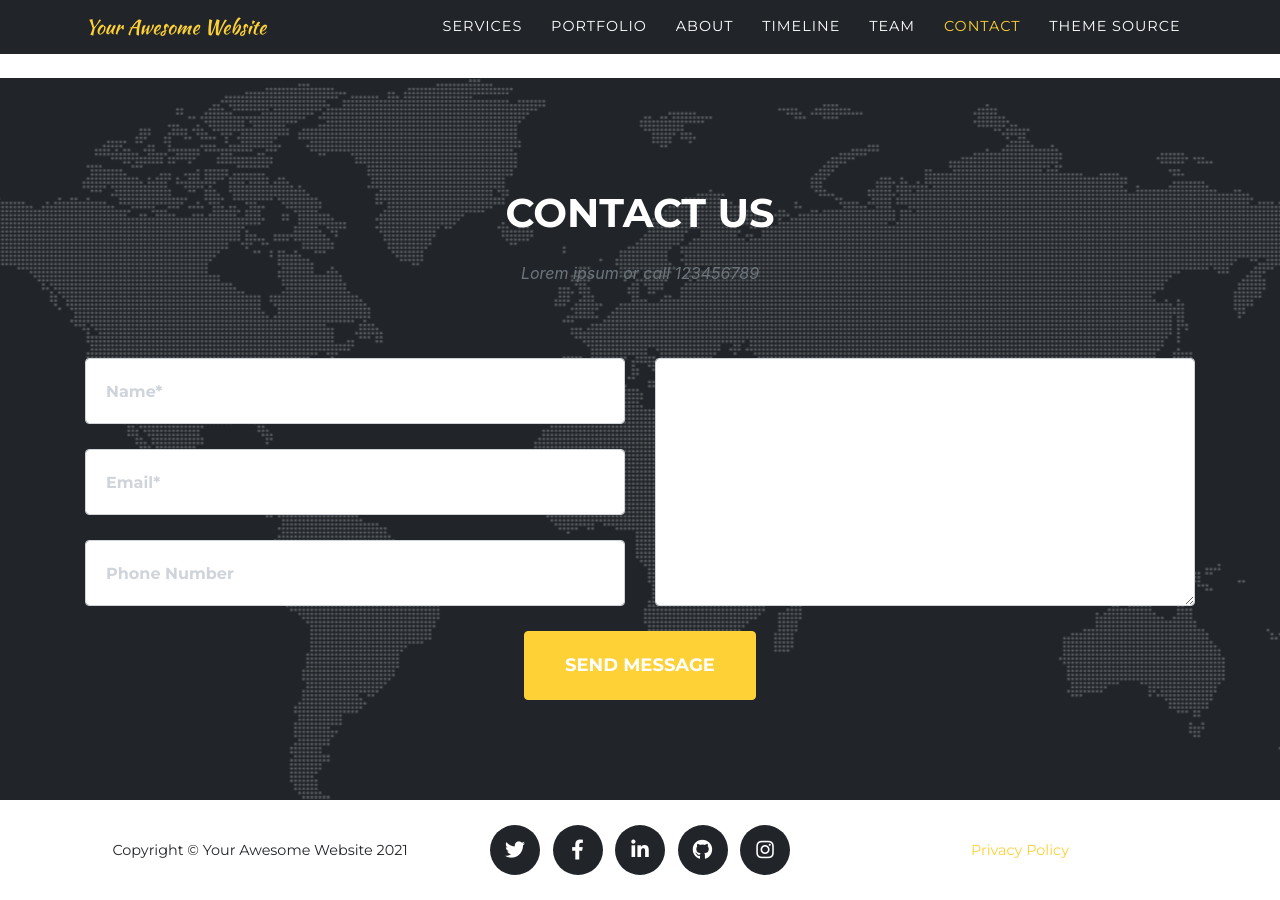
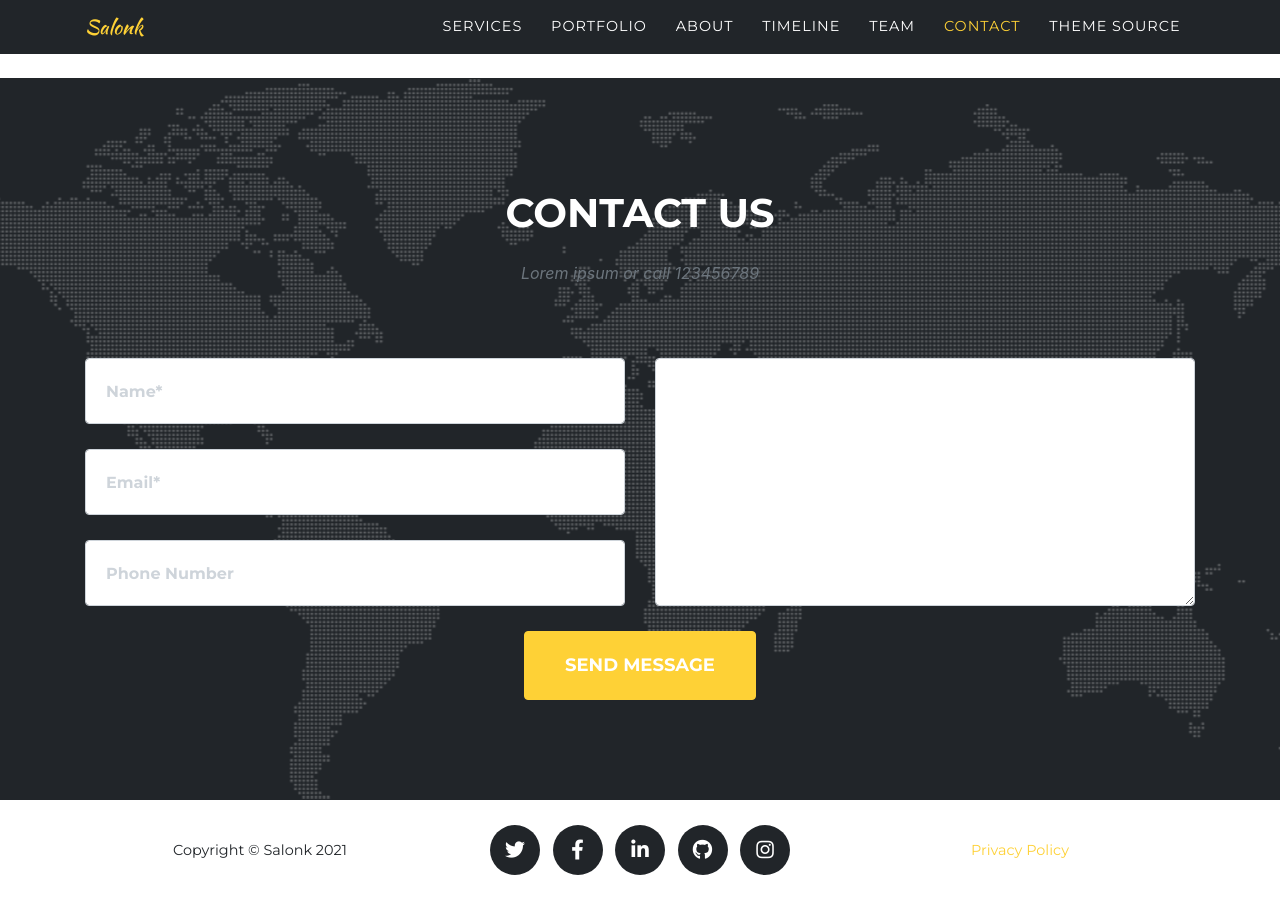
Before and after one commit to stackbit-projects/salonka-084cf, a Jekyll site: the page built from index.md, in a window 1280 px wide and 900 px high, scrolled down 5690 px. Built offline with Jekyll 4.4.1, drawn with Linux system fonts in a browser that asks for light colours; some web fonts are replaced.

Commit message:
_config.yml: changed

```diff
--- a/_config.yml
+++ b/_config.yml
@@ -1,7 +1,7 @@
 theme: jekyll-agency
 url: ''
 baseurl: ''
-title: Your Awesome Website
+title: Salonk
 email: your-email@example.com
 description: Site description
 author: Wojciech Sobczyk
```
